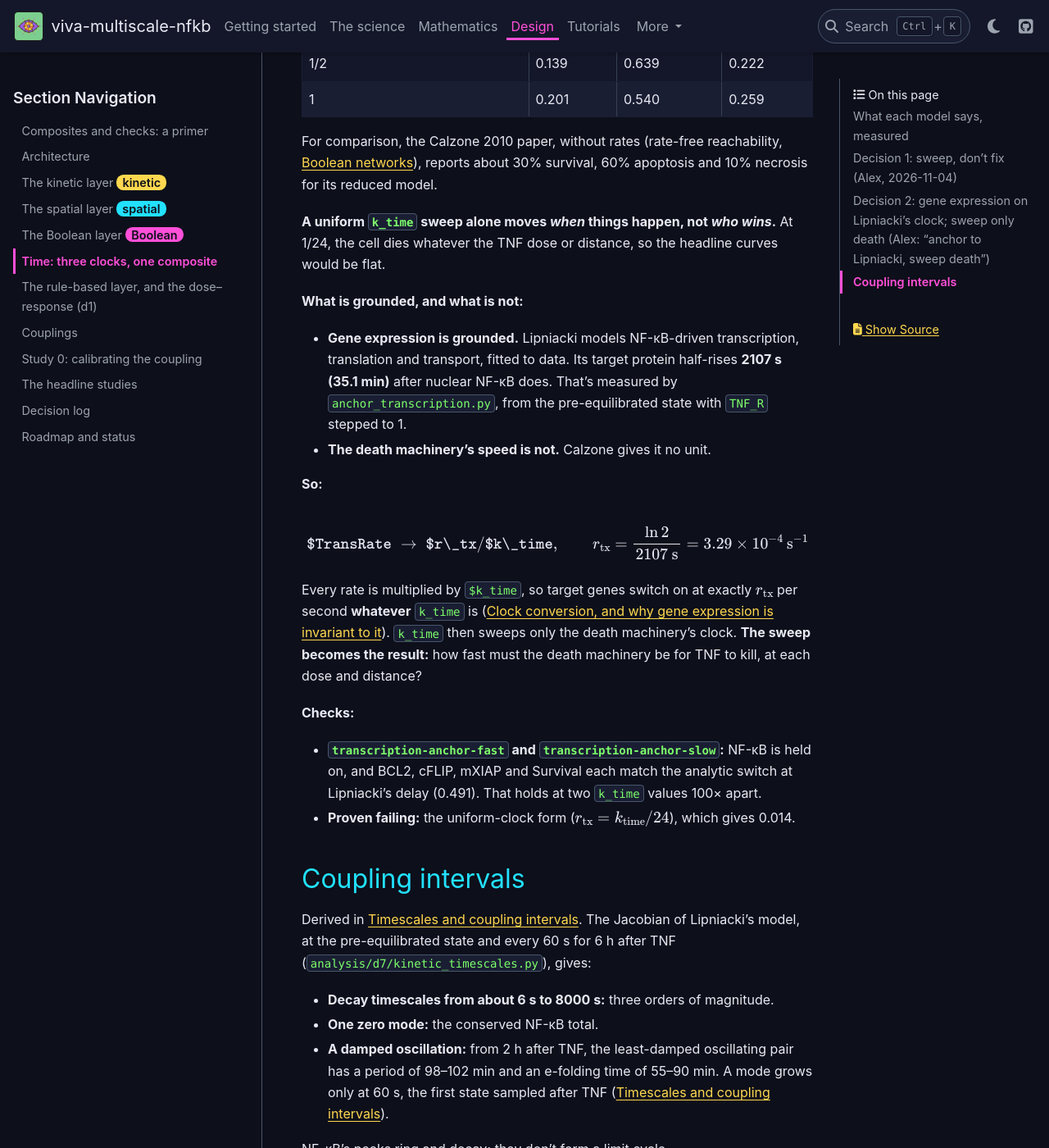
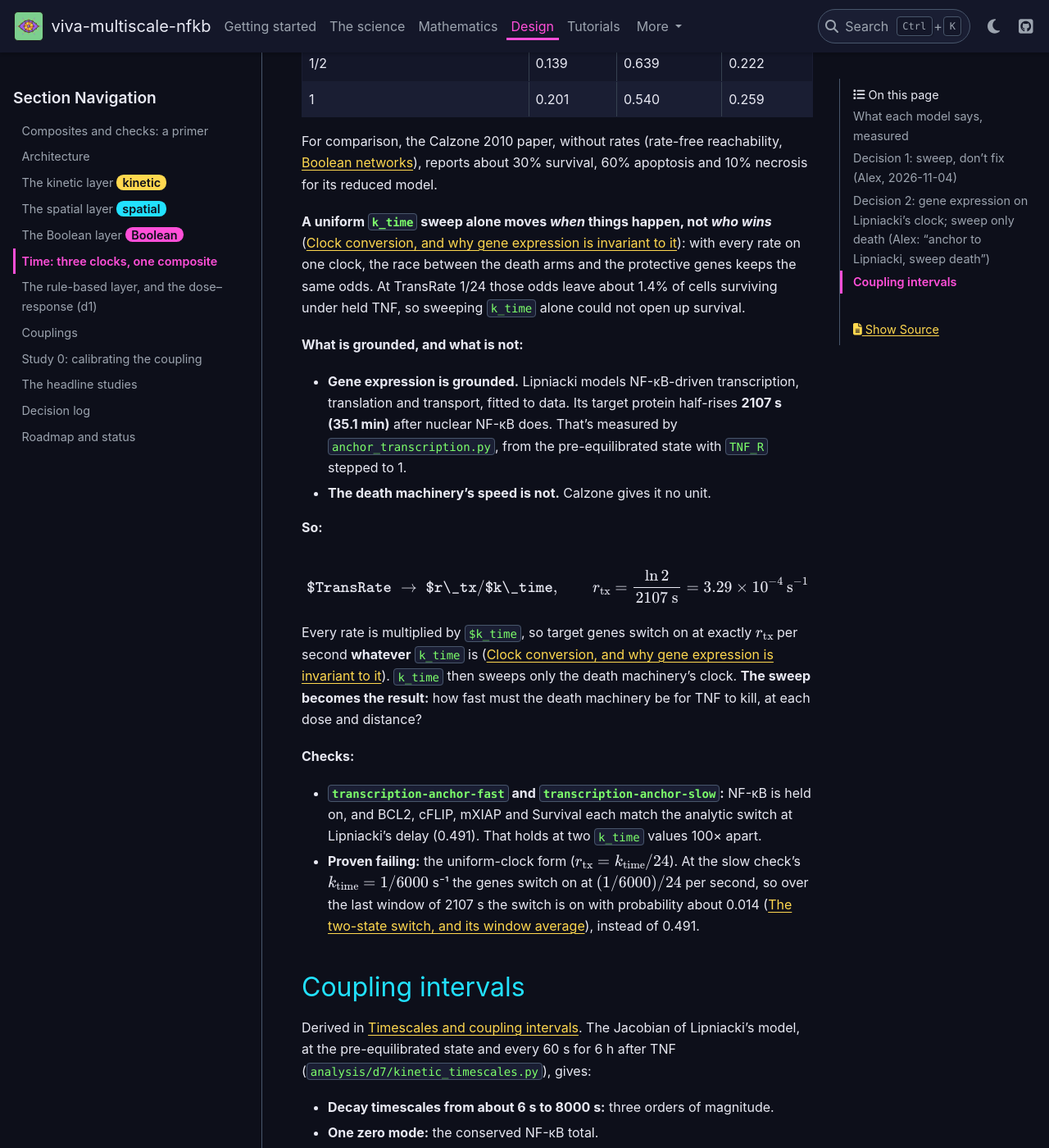
Before and after one commit to vivarium-collective/viva-multiscale-nfkb, a Sphinx documentation site: the page built from documentation/design/time.md, in a window 1280 px wide and 1400 px high, scrolled down 2046 px. Shown: the whole window at 82% size. Built offline with Sphinx 7.4.7 and the PyData theme 0.15.4, drawn with Linux system fonts in a browser that asks for light colours; some of the changed text lies outside the part shown.

Commit message:
docs: fresh-reader round 1, batch D (boolean, time)
- boolean:
  - "the agenda" becomes the project's initial plan;
  - the 0.008 tolerance is derived (100,000 trajectories per run, read from the check;
    3.5 combined standard errors);
  - "read at t = 40";
  - the NFkB row gives the composite's f kappa/k_time, and its kappa = k_time special
    case;
  - 0.244 and 0.243 are stated as two separate runs.
- decisions row 23b: "up to 27%" (7.5% in the baseline), consistent with boolean.md.
- time:
  - says where 8.6 and 8.9 come from;
  - the unsupported "dies whatever the dose" is replaced by the clock theorem and the
    measured 1.4%;
  - the uniform-clock negative is derived (k_time = 1/6000; recomputed 0.0142).

Still open: the "hours usually reported" citation (step 1.7). sphinx-build -W passes.

Co-Authored-By: Claude Opus 5.5 <noreply@anthropic.com>

```diff
--- a/documentation/design/time.md
+++ b/documentation/design/time.md
@@ -17,7 +17,7 @@ between life and death.
 
 The transcription delay is measured by `workspace/datasets/calzone2010_cellfate/anchor_transcription.py`, and the death
 time by `documentation/design/code/death_halftime.py` (Calzone's network with NF-κB knocked out, TNF on, 50,000 cells;
-P(Apoptosis) reaches 0.5 at 8.9 units).
+the script prints both: half of the eventual apoptosis by 8.6 units, and P(Apoptosis) = 0.5 at 8.9 units).
 
 **One factor cannot fit both columns.**
 - **If Calzone's gene expression matches Lipniacki's:** 1 unit = 35.1 / 16.6 ≈ 2.1 min, and death comes about
@@ -50,8 +50,9 @@ each fate node on at t = 40 Calzone units, every other rate 1 (generated by
 For comparison, the Calzone 2010 paper, without rates (rate-free reachability, {doc}`../science/boolean-networks`),
 reports about 30% survival, 60% apoptosis and 10% necrosis for its reduced model.
 
-**A uniform `k_time` sweep alone moves *when* things happen, not *who wins*.** At 1/24, the cell dies whatever the
-TNF dose or distance, so the headline curves would be flat.
+**A uniform `k_time` sweep alone moves *when* things happen, not *who wins*** ({doc}`../math/clock`): with every rate
+on one clock, the race between the death arms and the protective genes keeps the same odds. At TransRate 1/24 those odds
+leave about 1.4% of cells surviving under held TNF, so sweeping `k_time` alone could not open up survival.
 
 **What is grounded, and what is not:**
 - **Gene expression is grounded.** Lipniacki models NF-κB-driven transcription, translation and transport, fitted to
@@ -73,7 +74,9 @@ result:** how fast must the death machinery be for TNF to kill, at each dose and
 **Checks:**
 - **`transcription-anchor-fast` and `transcription-anchor-slow`:** NF-κB is held on, and BCL2, cFLIP, mXIAP and
   Survival each match the analytic switch at Lipniacki's delay (0.491). That holds at two `k_time` values 100× apart.
-- **Proven failing:** the uniform-clock form ($r_\text{tx} = k_\text{time}/24$), which gives 0.014.
+- **Proven failing:** the uniform-clock form ($r_\text{tx} = k_\text{time}/24$). At the slow check's
+  $k_\text{time} = 1/6000$ s⁻¹ the genes switch on at $(1/6000)/24$ per second, so over the last window of 2107 s the
+  switch is on with probability about 0.014 ({doc}`../math/switch`), instead of 0.491.
 
 ## Coupling intervals
 
```
Also changed, not shown: docs/design/docs-fresh-reader-round1.md (+13 -13 lines), documentation/design/boolean.md (+6 -5 lines), documentation/design/decisions.md (+1 -1 lines).
